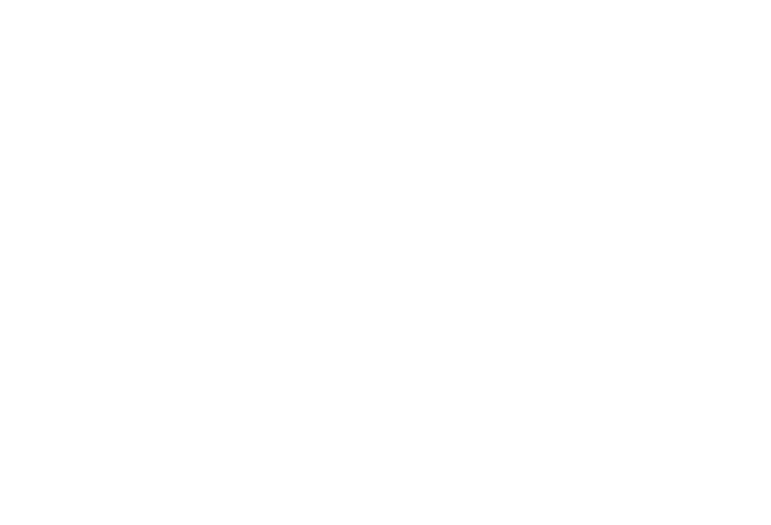
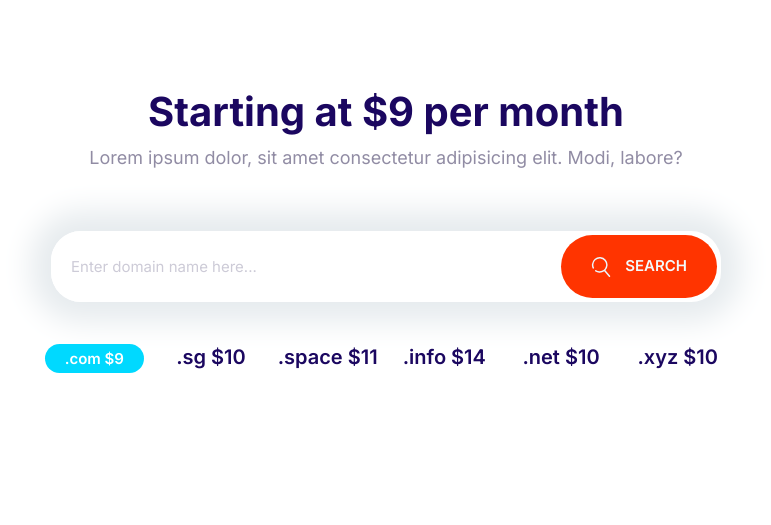
Before and after one commit to Interioristalith/justTraining, a plain HTML site: page index.html in a window 1280 px wide. Shown: the whole page, without its empty margins (254-1025 px from the left). Drawn offline with Linux system fonts and the light colour scheme.

Commit message:
Domain-block.

```diff
--- a/css/styles.css
+++ b/css/styles.css
@@ -202,6 +202,7 @@ a {
   white-space: nowrap;
   text-align: center;
   margin: 1rem 0;
+  outline: 0;
 }
 
 .btn--stretched {
@@ -247,6 +248,13 @@ a {
   color: #fff;
 }
 
+.btn .icon {
+  width: 2rem;
+  height: 2rem;
+  margin-right: 1rem;
+  vertical-align: middle;
+}
+
 @media screen and (min-width: 1024px) {
   .btn {
     font-size: 1.5rem;
@@ -285,7 +293,7 @@ a {
 .input-group .input {
   border: 0;
   flex-grow: 1;
-  padding: 1.5rem 1rem;
+  padding: 1.5rem 2rem;
 }
 
 .input-group .btn {
@@ -440,7 +448,7 @@ a {
   font-style: normal;
 }
 
-.qoute__line {
+.quote__line {
   position: relative;
   bottom: 10px;
 }
@@ -590,6 +598,7 @@ a {
 
 .block__header {
   text-align: center;
+  padding-bottom: 2rem;
 }
 
 .block__heading {
@@ -706,3 +715,29 @@ a {
     align-self: center;
   }
 }
+
+/* Domain Block */
+
+.block-domain .input-group {
+  box-shadow: 0 0 30px 20px #e6ebee;
+  border: 0;
+  margin: 4rem auto;
+  max-width: 670px;
+}
+
+.block-domain__prices {
+  display: grid;
+  grid-template-columns: repeat(3, 1fr);
+  grid-template-rows: repeat(2, 6rem);
+  font-size: 2rem;
+  font-weight: 600;
+  justify-items: center;
+  max-width: 700px;
+  margin: 0 auto;
+}
+
+@media screen and (min-width: 768px) {
+  .block-domain__prices {
+    grid-template-columns: repeat(auto-fit, minmax(10rem, 1fr));
+  }
+}
--- a/index.html
+++ b/index.html
@@ -14,6 +14,36 @@
     <link rel="stylesheet" href="./css/styles.css" />
   </head>
   <body>
+    <section class="block container block-domain">
+      <header class="block__header">
+        <h2>Starting at $9 per month</h2>
+        <p>
+          Lorem ipsum dolor, sit amet consectetur adipisicing elit. Modi,
+          labore?
+        </p>
+      </header>
+      <div class="input-group">
+        <input
+          type="text"
+          class="input"
+          placeholder="Enter domain name here..."
+        />
+        <button class="btn btn--accent">
+          <svg class="icon icon--white">
+            <use xlink:href="./images/sprite.svg#settings"></use>
+          </svg>
+          Search
+        </button>
+      </div>
+      <ul class="list block-domain__prices">
+        <li><spab class="badge badge--secondary">.com $9</spab></li>
+        <li>.sg $10</li>
+        <li>.space $11</li>
+        <li>.info $14</li>
+        <li>.net $10</li>
+        <li>.xyz $10</li>
+      </ul>
+    </section>
     <script src="./js/main.js"></script>
   </body>
 </html>
```
Also changed, not shown: components/domain-block.html (added, +25 -0 lines).
